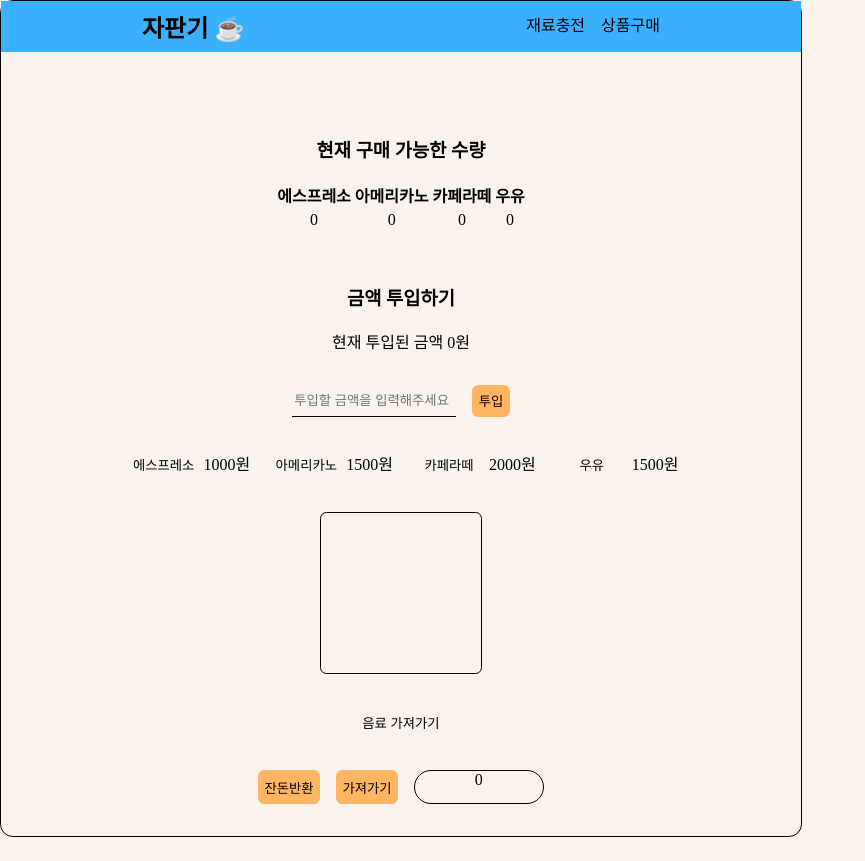
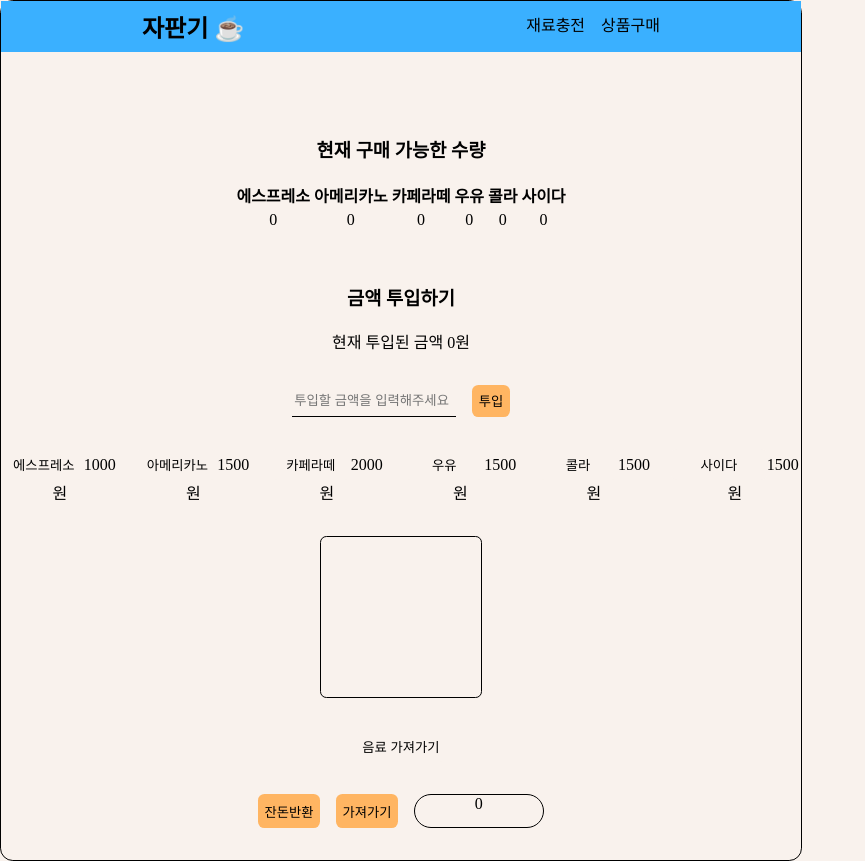
Before and after one commit to woowacourse-study/2022-looking-for-the-sound-of-an-object, a React (Create React App) app: page /2022-looking-for-the-sound-of-an-object/store in a window 1280 px wide. Both pictures are taken after a click on the link "상품구매". Shown: the whole page, without its empty margins (0-865 px from the left). Before the commit the page ends 837 px from the top, so only its background shows below. Built offline with nearby package versions, Linux system fonts and the light colour scheme; a web font is replaced by a local one.

Commit message:
[요구사항 7] 샐리 제출합니다 🍉  (#27)
* feat: redux에  콜라, 사이다 추가

* feat: 재료충전 페이지에 반영

* feat: 상품 판매에 콜라와 사이다 추가

```diff
--- a/src/components/pages/VendingMachine/MenuSelect.jsx
+++ b/src/components/pages/VendingMachine/MenuSelect.jsx
@@ -1,7 +1,7 @@
 import { useState } from "react";
 import { useDispatch, useSelector } from "react-redux";
 import styled from "styled-components";
-import { MENU_PRICE } from "../../../constants";
+import { MENU_NAME, MENU_PRICE } from "../../../constants";
 import { coinUse } from "../../../modules/coin";
 import Button from "../../common/Button";
 
@@ -30,7 +30,9 @@ const DispenserWrapper = styled.div`
 const MenuSelect = () => {
   const dispatch = useDispatch();
   const { coin } = useSelector((state) => state.coin);
-  const { espresso, milk, cup } = useSelector((state) => state.stock);
+  const { espresso, milk, cup, coke, sida } = useSelector(
+    (state) => state.stock
+  );
   const [isTake, setIsTake] = useState(true);
   const [drink, setDrink] = useState("");
 
@@ -47,6 +49,12 @@ const MenuSelect = () => {
 
   const availableMilk =
     MENU_PRICE.milk <= coin && milk > 0 && cup > 0 ? false : true;
+
+  const availableCoke =
+    MENU_PRICE.coke <= coin && coke > 0 && cup > 0 ? false : true;
+
+  const availableSida =
+    MENU_PRICE.sida <= coin && sida > 0 && sida > 0 ? false : true;
 
   const buyDrink = (menu) => {
     setIsTake(false);
@@ -104,6 +112,26 @@ const MenuSelect = () => {
           </Button>
           {MENU_PRICE.milk}원
         </label>
+        <label>
+          <Button
+            width="5rem"
+            disabled={availableCoke}
+            onClick={() => buyDrink(MENU_NAME.coke)}
+          >
+            콜라
+          </Button>
+          {MENU_PRICE.coke}원
+        </label>
+        <label>
+          <Button
+            width="6rem"
+            disabled={availableSida}
+            onClick={() => buyDrink(MENU_NAME.sida)}
+          >
+            사이다
+          </Button>
+          {MENU_PRICE.sida}원
+        </label>
       </MenuSelectContainer>
       <DrinkDispenserContainer>
         <h2 hidden>음료가 나오는 곳</h2>
--- a/src/components/pages/VendingMachine/NowSelling.jsx
+++ b/src/components/pages/VendingMachine/NowSelling.jsx
@@ -6,7 +6,9 @@ const NowSellingContainer = styled.article`
 `;
 
 const NowSelling = () => {
-  const { espresso, milk, cup } = useSelector((state) => state.stock);
+  const { espresso, milk, cup, coke, sida } = useSelector(
+    (state) => state.stock
+  );
 
   return (
     <NowSellingContainer>
@@ -18,12 +20,16 @@ const NowSelling = () => {
             <th>아메리카노</th>
             <th>카페라떼</th>
             <th>우유</th>
+            <th>콜라</th>
+            <th>사이다</th>
           </tr>
           <tr>
             <td>{Math.min(espresso, cup)}</td>
             <td>{Math.min(espresso, cup)}</td>
             <td>{Math.min(espresso, milk, cup)}</td>
             <td>{Math.min(milk, cup)}</td>
+            <td>{Math.min(coke, cup)}</td>
+            <td>{Math.min(sida, cup)}</td>
           </tr>
         </tbody>
       </table>
--- a/src/components/pages/store/NowStock.jsx
+++ b/src/components/pages/store/NowStock.jsx
@@ -19,7 +19,9 @@ const NowStockItem = styled.td`
 `;
 
 const NowStock = () => {
-  const { espresso, milk, cup } = useSelector((state) => state.stock);
+  const { espresso, milk, cup, coke, sida } = useSelector(
+    (state) => state.stock
+  );
 
   return (
     <NowStockContainer>
@@ -30,11 +32,15 @@ const NowStock = () => {
             <NowStockTitle>에스프레소</NowStockTitle>
             <NowStockTitle>우유</NowStockTitle>
             <NowStockTitle>컵</NowStockTitle>
+            <NowStockTitle>콜라</NowStockTitle>
+            <NowStockTitle>사이다</NowStockTitle>
           </tr>
           <tr>
             <NowStockItem>{espresso}</NowStockItem>
             <NowStockItem>{milk}</NowStockItem>
             <NowStockItem>{cup}</NowStockItem>
+            <NowStockItem>{coke}</NowStockItem>
+            <NowStockItem>{sida}</NowStockItem>
           </tr>
         </tbody>
       </table>
--- a/src/components/pages/store/StockCharge.jsx
+++ b/src/components/pages/store/StockCharge.jsx
@@ -1,6 +1,7 @@
 import { useState } from "react";
 import { useDispatch } from "react-redux";
 import styled from "styled-components";
+import { MENU_NAME } from "../../../constants";
 import { addStock } from "../../../modules/stock";
 import Button from "../../common/Button";
 
@@ -29,6 +30,8 @@ const StockCharge = () => {
   const [espresso, setEspresso] = useState(0);
   const [cup, setCup] = useState(0);
   const [milk, setMilk] = useState(0);
+  const [coke, setCoke] = useState(0);
+  const [sida, setSida] = useState(0);
 
   const chargeEspresso = () => {
     if (espresso < 0) {
@@ -53,6 +56,22 @@ const StockCharge = () => {
     }
     dispatch(addStock("milk", milk));
     setMilk(0);
+  };
+  const chargeCoke = () => {
+    if (coke < 0) {
+      alert("0이상의 숫자를 입력해 주세요");
+      return;
+    }
+    dispatch(addStock(MENU_NAME.coke, coke));
+    setCoke(0);
+  };
+  const chargeSida = () => {
+    if (sida < 0) {
+      alert("0이상의 숫자를 입력해 주세요");
+      return;
+    }
+    dispatch(addStock(MENU_NAME.sida, sida));
+    setSida(0);
   };
   return (
     <StockChargeContainer>
@@ -80,6 +99,20 @@ const StockCharge = () => {
         </ChargeItemTitle>
         <Button onClick={chargeCup}>충전하기</Button>
       </ChargeItemWrapper>
+      <ChargeItemWrapper>
+        <ChargeItemTitle>
+          콜라
+          <input value={coke} onChange={(e) => setCoke(e.target.value)} />
+        </ChargeItemTitle>
+        <Button onClick={chargeCoke}>충전하기</Button>
+      </ChargeItemWrapper>
+      <ChargeItemWrapper>
+        <ChargeItemTitle>
+          사이다
+          <input value={sida} onChange={(e) => setSida(e.target.value)} />
+        </ChargeItemTitle>
+        <Button onClick={chargeSida}>충전하기</Button>
+      </ChargeItemWrapper>
     </StockChargeContainer>
   );
 };
--- a/src/constants/index.js
+++ b/src/constants/index.js
@@ -3,4 +3,15 @@ export const MENU_PRICE = {
   americano: 1500,
   cafelatte: 2000,
   milk: 1500,
+  coke: 1500,
+  sida: 1500,
 };
+
+export const MENU_NAME = {
+  espresso: "espresso",
+  americano: "americano",
+  cafelatte: "cafelatte",
+  milk: "milk",
+  coke: "coke",
+  sida: "sida",
+};
--- a/src/modules/stock.js
+++ b/src/modules/stock.js
@@ -1,14 +1,20 @@
+import { MENU_NAME } from "../constants";
+
 export const ADD_ESPRESSO = "stock/ADD_ESPRESSO";
 export const ADD_MILK = "stock/ADD_MILK";
 export const ADD_CUP = "stock/ADD_CUP";
+export const ADD_COKE = "stock/ADD_COKE";
+export const ADD_SIDER = "stock/ADD_SIDER";
 
 export const MAKE_ESPRESSO = "stock/MAKE_ESPRESSO";
 export const MAKE_AMERICANO = "stock/MAKE_AMERICANO";
 export const MAKE_CAFE_LATTE = "stock/MAKE_CAFE_LATTE";
 export const MAKE_MILK = "stock/MAKE_MILK";
+export const MAKE_COKE = "stock/MAKE_COKE";
+export const MAKE_SIDER = "stock/MAKE_SIDER";
 
 export const addStock = (menu, quantity) => {
-  if (menu === "espresso") {
+  if (menu === MENU_NAME.espresso) {
     return {
       type: ADD_ESPRESSO,
       payload: {
@@ -24,9 +30,25 @@ export const addStock = (menu, quantity) => {
       },
     };
   }
-  if (menu === "milk") {
+  if (menu === MENU_NAME.milk) {
     return {
       type: ADD_MILK,
+      payload: {
+        quantity,
+      },
+    };
+  }
+  if (menu === MENU_NAME.coke) {
+    return {
+      type: ADD_COKE,
+      payload: {
+        quantity,
+      },
+    };
+  }
+  if (menu === MENU_NAME.sida) {
+    return {
+      type: ADD_SIDER,
       payload: {
         quantity,
       },
@@ -36,22 +58,22 @@ export const addStock = (menu, quantity) => {
 };
 
 export const useStock = (menu) => {
-  if (menu === "espresso") {
+  if (menu === MENU_NAME.espresso) {
     return {
       type: MAKE_ESPRESSO,
     };
   }
-  if (menu === "americano") {
+  if (menu === MENU_NAME.americano) {
     return {
       type: MAKE_AMERICANO,
     };
   }
-  if (menu === "cafelatte") {
+  if (menu === MENU_NAME.cafelatte) {
     return {
       type: MAKE_CAFE_LATTE,
     };
   }
-  if (menu === "milk") {
+  if (menu === MENU_NAME.milk) {
     return {
       type: MAKE_MILK,
     };
@@ -63,6 +85,8 @@ const initState = {
   espresso: 0,
   milk: 0,
   cup: 0,
+  coke: 0,
+  sida: 0,
 };
 
 const stock = (state = initState, action) => {
@@ -87,6 +111,21 @@ const stock = (state = initState, action) => {
       milk: Number(state.milk) + Number(quantity),
     };
   }
+  if (action.type === ADD_COKE) {
+    const { quantity } = action.payload;
+    return {
+      ...state,
+      coke: Number(state.coke) + Number(quantity),
+    };
+  }
+  if (action.type === ADD_SIDER) {
+    const { quantity } = action.payload;
+    return {
+      ...state,
+      sida: Number(state.sida) + Number(quantity),
+    };
+  }
+
   if (action.type === MAKE_ESPRESSO) {
     return {
       ...state,
@@ -115,6 +154,20 @@ const stock = (state = initState, action) => {
       milk: state.milk - 1,
     };
   }
+  if (action.type === MAKE_COKE) {
+    return {
+      ...state,
+      cup: state.cup - 1,
+      coke: state.coke - 1,
+    };
+  }
+  if (action.type === MAKE_SIDER) {
+    return {
+      ...state,
+      cup: state.cup - 1,
+      sida: state.sida - 1,
+    };
+  }
   return state;
 };
 
```
